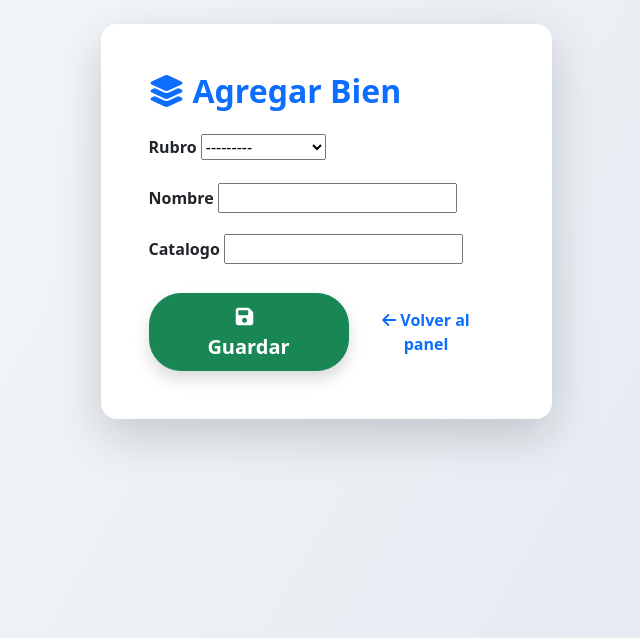
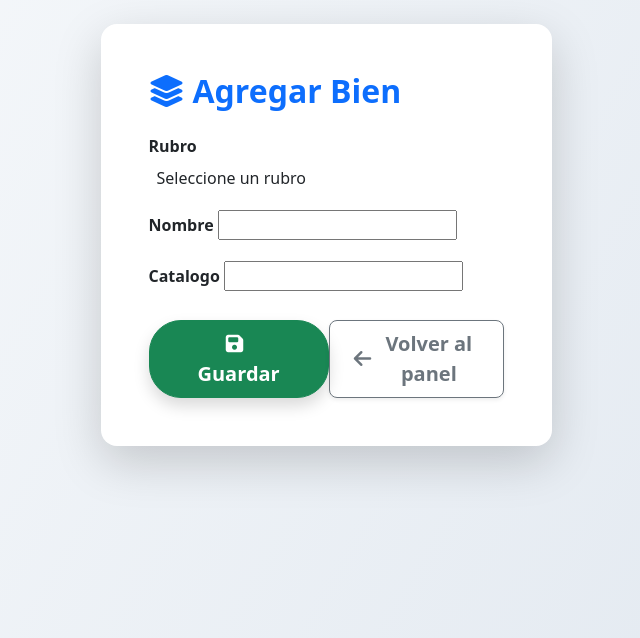
Before and after one commit to Roan1982/Suministros, a Django app: page /agregar_bien/ in a window 1280 px wide. Shown: the part 80-718 px from the top of the page, without its empty margins (314-954 px from the left). Run offline with Django 5.2, Linux system fonts and the light colour scheme; a user stored in the database is signed in; tables that the repository leaves empty hold one stand-in row (values such as "Sample post"); some libraries are stand-ins or nearby versions.

Commit message:
select jquery rubro

```diff
--- a/stock/inventario/static/inventario/formset_dynamic.js
+++ b/stock/inventario/static/inventario/formset_dynamic.js
@@ -38,6 +38,20 @@
 }
 
 // Script para que cada fila permita seleccionar OC y bien, y autocompletar precio
+if (window.jQuery && window.jQuery.fn.select2) {
+    window.jQuery(function() {
+        var $rubro = window.jQuery('select[name="rubro"]');
+        if ($rubro.length) {
+            $rubro.select2({
+                width: '100%',
+                theme: 'bootstrap-5',
+                placeholder: 'Seleccione un rubro',
+                allowClear: true,
+                language: 'es'
+            });
+        }
+    });
+}
 document.addEventListener('DOMContentLoaded', function() {
     console.log('DOM cargado, buscando elementos...');
 
--- a/stock/inventario/templates/base.html
+++ b/stock/inventario/templates/base.html
@@ -4,6 +4,8 @@
     <meta charset="UTF-8">
     <title>Stock de Almacenes</title>
     <link rel="stylesheet" href="https://cdn.jsdelivr.net/npm/bootstrap@5.3.0/dist/css/bootstrap.min.css">
+    <link href="https://cdn.jsdelivr.net/npm/select2@4.1.0-rc.0/dist/css/select2.min.css" rel="stylesheet" />
+    <link href="https://cdn.jsdelivr.net/npm/select2-bootstrap-5-theme@1.3.0/dist/select2-bootstrap-5-theme.min.css" rel="stylesheet" />
 </head>
 <body>
 {% if not request.resolver_match or request.resolver_match.url_name != 'login' %}
@@ -69,5 +71,7 @@
     {% block content %}{% endblock %}
 </div>
 </body>
+<script src="https://code.jquery.com/jquery-3.6.0.min.js"></script>
+<script src="https://cdn.jsdelivr.net/npm/select2@4.1.0-rc.0/dist/js/select2.min.js"></script>
 <script src="https://cdn.jsdelivr.net/npm/bootstrap@5.3.0/dist/js/bootstrap.bundle.min.js"></script>
 </html>
--- /dev/null
+++ b/stock/inventario/templates/inventario/agregar_bien.html
@@ -0,0 +1,41 @@
+{% extends 'inventario/base.html' %}
+{% load static %}
+{% block content %}
+<div class="row justify-content-center">
+  <div class="col-lg-6 col-xl-5">
+    <div class="card shadow-lg border-0 mb-4 animate__animated animate__fadeIn">
+      <div class="card-body p-5">
+        <h2 class="mb-4 fw-bold text-primary">
+          <i class="fa-solid fa-layer-group me-2"></i>Agregar Bien
+        </h2>
+        <form method="post" autocomplete="off">
+          {% csrf_token %}
+          <div class="mb-4">
+            {% for field in form %}
+              <div class="mb-3">
+                <label class="form-label fw-semibold">{{ field.label }}</label>
+                {{ field }}
+                {% if field.errors %}
+                  <div class="text-danger small">{{ field.errors|striptags }}</div>
+                {% endif %}
+              </div>
+            {% endfor %}
+          </div>
+          <div class="d-flex justify-content-between align-items-center mt-4">
+            <button type="submit" class="btn btn-success btn-lg px-5 fw-bold shadow">
+              <i class="fa-solid fa-floppy-disk me-2"></i>Guardar
+            </button>
+            <a href="{% url 'dashboard' %}" class="btn btn-outline-secondary btn-lg px-4 fw-bold shadow-sm d-flex align-items-center">
+              <i class="fa-solid fa-arrow-left me-2"></i>Volver al panel
+            </a>
+          </div>
+        </form>
+      </div>
+    </div>
+  </div>
+</div>
+{% endblock %}
+
+{% block extra_js %}
+<script src="{% static 'inventario/formset_dynamic.js' %}"></script>
+{% endblock %}
--- a/stock/inventario/templates/inventario/base.html
+++ b/stock/inventario/templates/inventario/base.html
@@ -6,6 +6,8 @@
     <title>{% block title %}Stock de Almacenes{% endblock %}</title>
     <link rel="stylesheet" href="https://cdn.jsdelivr.net/npm/bootstrap@5.3.2/dist/css/bootstrap.min.css">
     <link rel="stylesheet" href="https://cdnjs.cloudflare.com/ajax/libs/font-awesome/6.4.2/css/all.min.css">
+    <link href="https://cdn.jsdelivr.net/npm/select2@4.1.0-rc.0/dist/css/select2.min.css" rel="stylesheet" />
+    <link href="https://cdn.jsdelivr.net/npm/@ttskch/select2-bootstrap4-theme@1.5.2/dist/select2-bootstrap4.min.css" rel="stylesheet" />
     <style>
         body {
             background: linear-gradient(120deg, #f8fafc 0%, #e0e7ef 100%);
@@ -93,6 +95,8 @@
 <div class="container mb-5">
     {% block content %}{% endblock %}
 </div>
+<script src="https://code.jquery.com/jquery-3.6.0.min.js"></script>
+<script src="https://cdn.jsdelivr.net/npm/select2@4.1.0-rc.0/dist/js/select2.min.js"></script>
 <script src="https://cdn.jsdelivr.net/npm/bootstrap@5.3.2/dist/js/bootstrap.bundle.min.js"></script>
 {% block extra_js %}{% endblock %}
 </body>
--- a/stock/inventario/views.py
+++ b/stock/inventario/views.py
@@ -812,7 +812,7 @@
             return redirect('dashboard')
     else:
         form = BienForm()
-    return render(request, 'inventario/form.html', {'form': form, 'titulo': 'Agregar Bien'})
+    return render(request, 'inventario/agregar_bien.html', {'form': form, 'titulo': 'Agregar Bien'})
 
 
 
```
